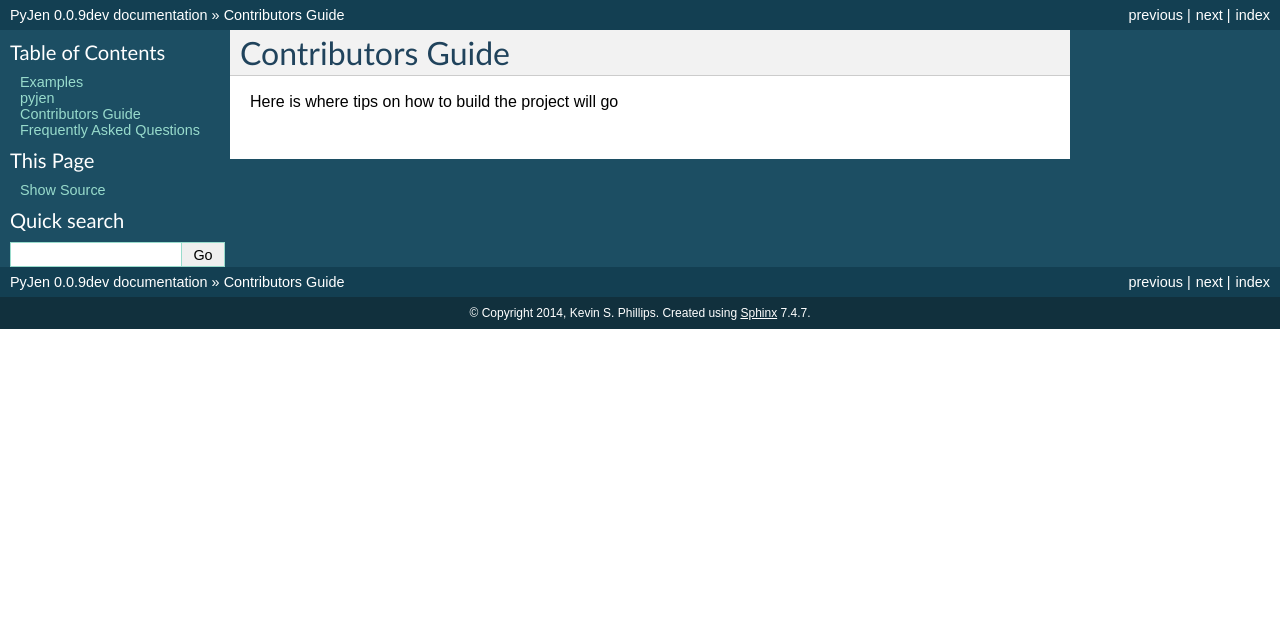
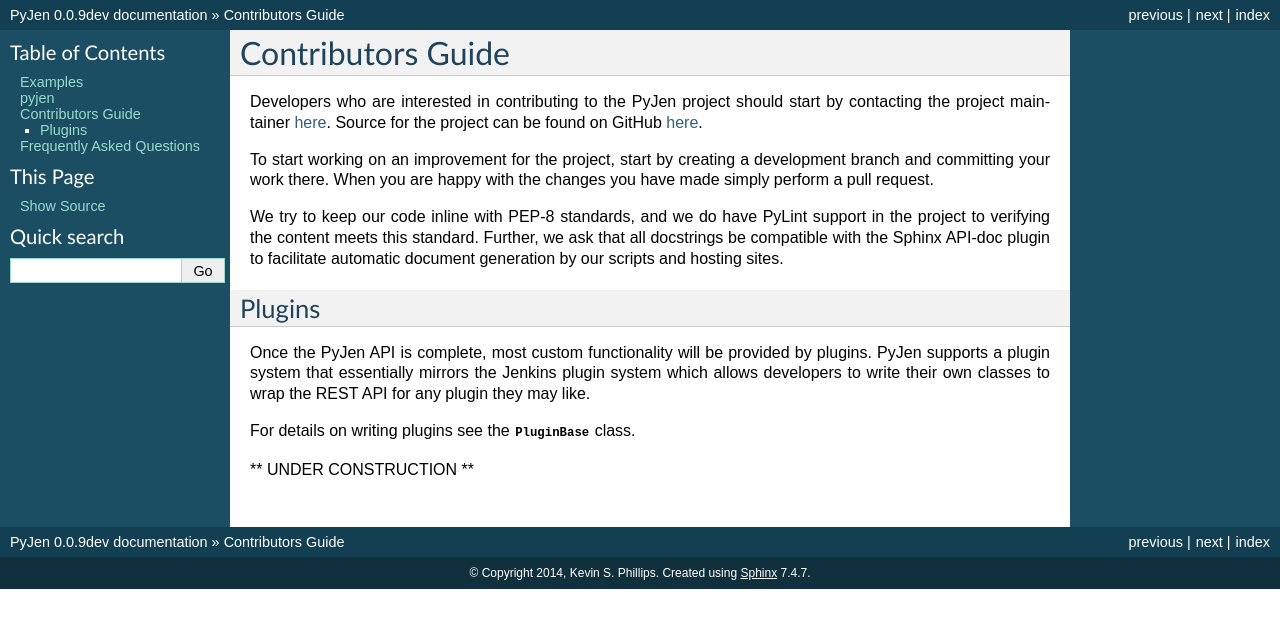
Before and after one commit to TheFriendlyCoder/pyjen, a Sphinx documentation site: the page built from docs/source/contrib_guide.rst, in a window 1280 px wide. Shown: the top 628 px of the page. Built offline with Sphinx 7.4.7, drawn with Linux system fonts in a browser that asks for light colours; formulas are drawn with MathJax 3.

Commit message:
Minor improvements to docs

```diff
--- a/docs/source/contrib_guide.rst
+++ b/docs/source/contrib_guide.rst
@@ -1,4 +1,25 @@
 Contributors Guide
 ==================
 
-Here is where tips on how to build the project will go
+Developers who are interested in contributing to the PyJen project should start by contacting the project
+maintainer `here <mailto:kevin@thefriendlycoder.com>`_. Source for the project can be found on GitHub
+`here <https://github.com/TheFriendlyCoder/pyjen>`_.
+
+To start working on an improvement for the project, start by creating a development branch and committing your
+work there. When you are happy with the changes you have made simply perform a pull request.
+
+We try to keep our code inline with PEP-8 standards, and we do have PyLint support in the project to verifying
+the content meets this standard. Further, we ask that all docstrings be compatible with the Sphinx API-doc plugin
+to facilitate automatic document generation by our scripts and hosting sites.
+
+=======
+Plugins
+=======
+Once the PyJen API is complete, most custom functionality will be provided by plugins. PyJen supports a plugin
+system that essentially mirrors the Jenkins plugin system which allows developers to write their own classes
+to wrap the REST API for any plugin they may like.
+
+For details on writing plugins see the :py:class:`~.utils.plugin_base.PluginBase` class.
+
+
+** UNDER CONSTRUCTION **
```
Also changed, not shown: README.md (+8 -6 lines), README.rst (+9 -6 lines), docs/source/examples.rst (+6 -6 lines).
